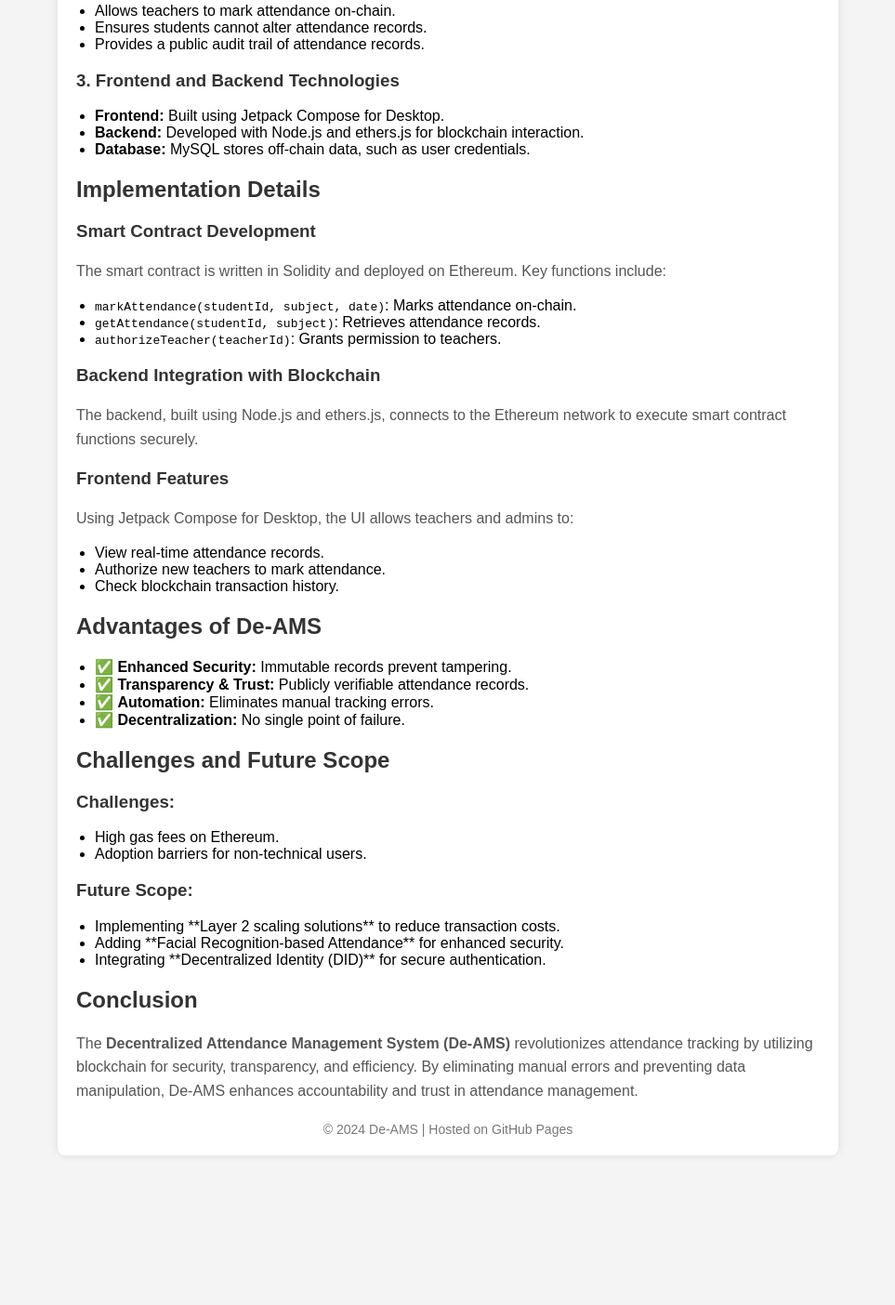
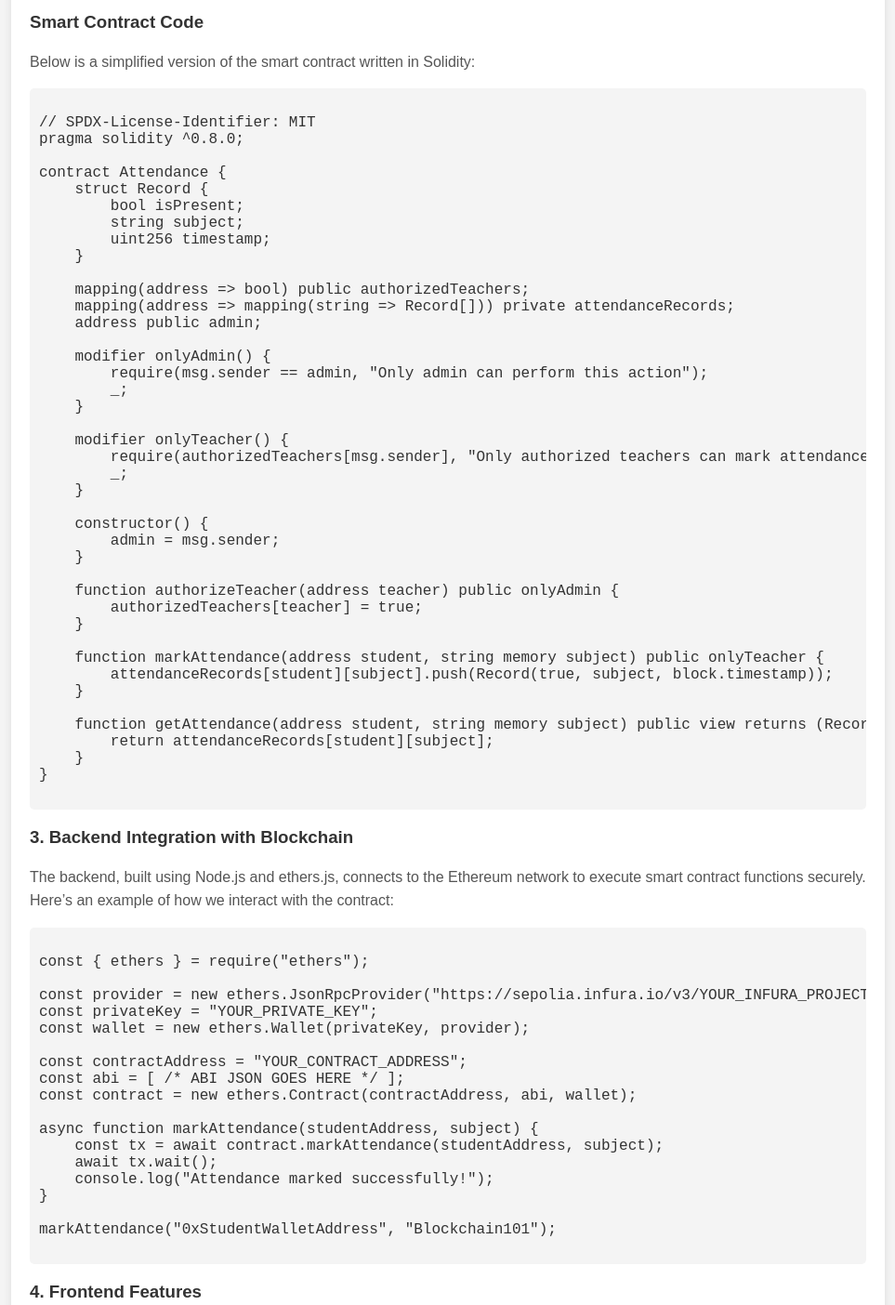
Before and after one commit to rohit9625/my-blogs, a plain HTML site: page index.html in a window 1280 px wide. Shown: the part 754-2158 px from the top of the page at 93% size, without its empty margins (158-1121 px from the left). Before the commit the page ends 2017 px from the top, so only its background shows below. Drawn offline with Linux system fonts and the light colour scheme.

Commit message:
add code snippet into the blog

```diff
--- a/index.html
+++ b/index.html
@@ -12,7 +12,7 @@
             background-color: #f4f4f4;
         }
         .container {
-            max-width: 800px;
+            max-width: 900px;
             margin: auto;
             background: white;
             padding: 20px;
@@ -31,6 +31,16 @@
         }
         ul {
             padding-left: 20px;
+        }
+        pre {
+            background: #f4f4f4;
+            padding: 10px;
+            border-radius: 5px;
+            overflow-x: auto;
+        }
+        code {
+            font-family: "Courier New", monospace;
+            color: #333;
         }
         footer {
             text-align: center;
@@ -69,27 +79,75 @@
         <li>Provides a public audit trail of attendance records.</li>
     </ul>
 
-    <h3>3. Frontend and Backend Technologies</h3>
-    <ul>
-        <li><strong>Frontend:</strong> Built using Jetpack Compose for Desktop.</li>
-        <li><strong>Backend:</strong> Developed with Node.js and ethers.js for blockchain interaction.</li>
-        <li><strong>Database:</strong> MySQL stores off-chain data, such as user credentials.</li>
-    </ul>
+    <h3>Smart Contract Code</h3>
+    <p>Below is a simplified version of the smart contract written in Solidity:</p>
+    <pre><code>
+// SPDX-License-Identifier: MIT
+pragma solidity ^0.8.0;
 
-    <h2>Implementation Details</h2>
+contract Attendance {
+    struct Record {
+        bool isPresent;
+        string subject;
+        uint256 timestamp;
+    }
 
-    <h3>Smart Contract Development</h3>
-    <p>The smart contract is written in Solidity and deployed on Ethereum. Key functions include:</p>
-    <ul>
-        <li><code>markAttendance(studentId, subject, date)</code>: Marks attendance on-chain.</li>
-        <li><code>getAttendance(studentId, subject)</code>: Retrieves attendance records.</li>
-        <li><code>authorizeTeacher(teacherId)</code>: Grants permission to teachers.</li>
-    </ul>
+    mapping(address => bool) public authorizedTeachers;
+    mapping(address => mapping(string => Record[])) private attendanceRecords;
+    address public admin;
 
-    <h3>Backend Integration with Blockchain</h3>
-    <p>The backend, built using Node.js and ethers.js, connects to the Ethereum network to execute smart contract functions securely.</p>
+    modifier onlyAdmin() {
+        require(msg.sender == admin, "Only admin can perform this action");
+        _;
+    }
 
-    <h3>Frontend Features</h3>
+    modifier onlyTeacher() {
+        require(authorizedTeachers[msg.sender], "Only authorized teachers can mark attendance");
+        _;
+    }
+
+    constructor() {
+        admin = msg.sender;
+    }
+
+    function authorizeTeacher(address teacher) public onlyAdmin {
+        authorizedTeachers[teacher] = true;
+    }
+
+    function markAttendance(address student, string memory subject) public onlyTeacher {
+        attendanceRecords[student][subject].push(Record(true, subject, block.timestamp));
+    }
+
+    function getAttendance(address student, string memory subject) public view returns (Record[] memory) {
+        return attendanceRecords[student][subject];
+    }
+}
+    </code></pre>
+
+    <h3>3. Backend Integration with Blockchain</h3>
+    <p>The backend, built using Node.js and ethers.js, connects to the Ethereum network to execute smart contract functions securely. Here’s an example of how we interact with the contract:</p>
+
+    <pre><code>
+const { ethers } = require("ethers");
+
+const provider = new ethers.JsonRpcProvider("https://sepolia.infura.io/v3/YOUR_INFURA_PROJECT_ID");
+const privateKey = "YOUR_PRIVATE_KEY";
+const wallet = new ethers.Wallet(privateKey, provider);
+
+const contractAddress = "YOUR_CONTRACT_ADDRESS";
+const abi = [ /* ABI JSON GOES HERE */ ];
+const contract = new ethers.Contract(contractAddress, abi, wallet);
+
+async function markAttendance(studentAddress, subject) {
+    const tx = await contract.markAttendance(studentAddress, subject);
+    await tx.wait();
+    console.log("Attendance marked successfully!");
+}
+
+markAttendance("0xStudentWalletAddress", "Blockchain101");
+    </code></pre>
+
+    <h3>4. Frontend Features</h3>
     <p>Using Jetpack Compose for Desktop, the UI allows teachers and admins to:</p>
     <ul>
         <li>View real-time attendance records.</li>
```
